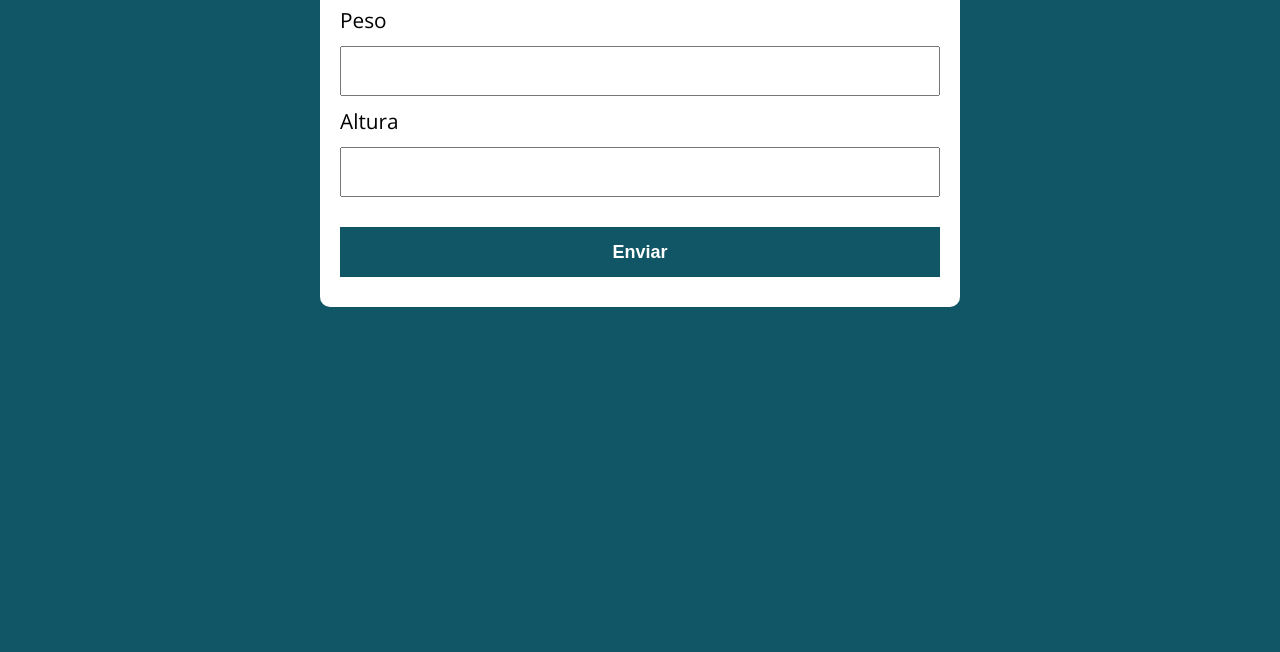
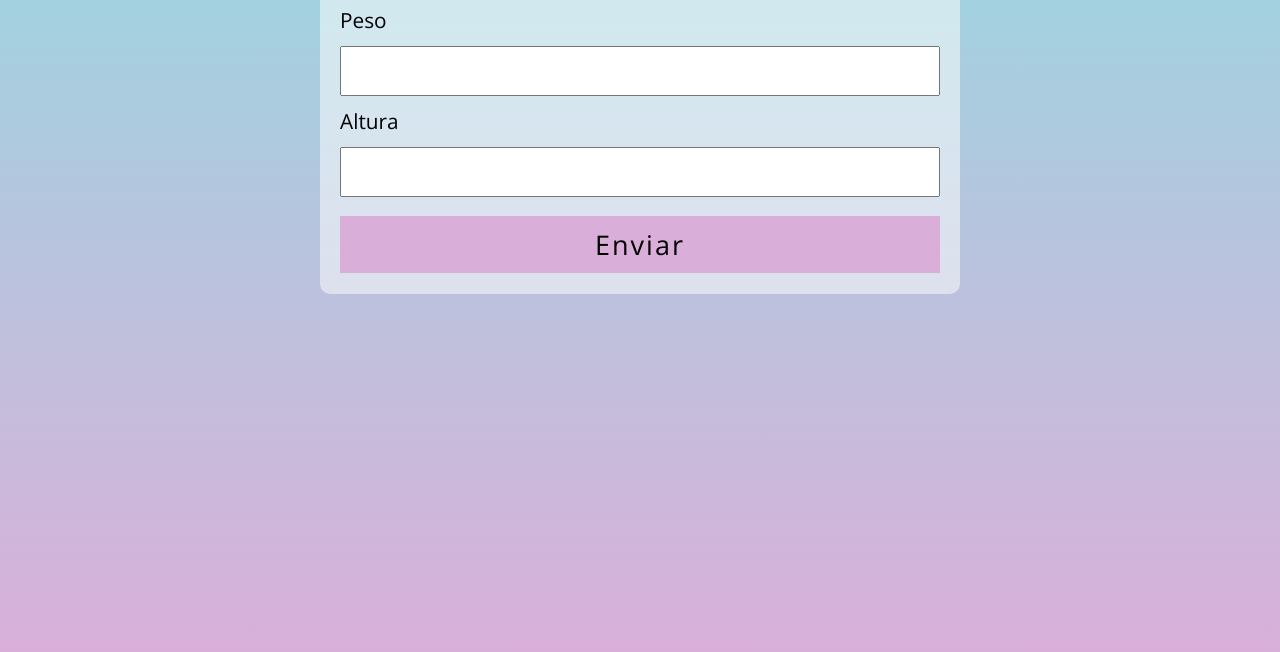
Before and after one commit to igorlops/calculando-imc, a plain HTML site: page index.html in a window 1280 px wide. Shown: the part 148-800 px from the top of the page. Drawn offline with nearby package versions, Linux system fonts and the light colour scheme.

Commit message:
alteração na cor do fundo e botão

```diff
--- a/assets/css/style.css
+++ b/assets/css/style.css
@@ -1,7 +1,6 @@
 @import url('https://fonts.googleapis.com/css?family=Open+Sans:400,700&display=swap');
 :root {
-  --primary-color: rgb(17, 86, 102);
-  --primary-color-darker: rgb(9, 48, 56);
+  --primary-color:linear-gradient(0deg, #D9AFD9 0%, #97D9E1 100%);
 }
 
 * {
@@ -16,14 +15,17 @@ body {
   font-family: 'Open sans', sans-serif;
   font-size: 1.3em;
   line-height: 1.5em;
+  background-size: cover;
+  background-attachment: fixed;
 }
 
 .container {
   max-width: 640px;
   margin: 50px auto;
-  background: #fff;
+  background:rgba(255,255,255,0.5);
   padding: 20px;
   border-radius: 10px;
+
 }
 
 form input, form label, form button {
@@ -42,22 +44,53 @@ form input:focus {
   outline: 1px solid var(--primary-color);
 }
 
-form button {
+
+
+button{
+  display: inline-block;
+  width: 200px;
+  font-size: 1.3em;
+  font-family: 'Open Sans', sans-serif;
   border: none;
-  background: var(--primary-color);
-  color: #fff;
-  font-size: 18px;
-  font-weight: 700;
-  height: 50px;
-  cursor: pointer;
-  margin-top: 30px;
+  letter-spacing: 2px;
+  text-align: center;
+  position: relative;
+  transition: all .35s;
+  top: 9px;
+  bottom: 20px;
+  overflow: hidden;
+  padding: 10px;
+  background-color: #D9AFD9;
 }
 
-form button:hover {
-  background: var(--primary-color-darker);
+button:after{
+  position: absolute;
+  content: " ";
+  top: 0;
+  left: 0;
+  width: 0;
+  height: 100%;
+  background: #3cc7d6;
+  transition: all .35s;
+  bottom: 10px;
 }
 
-.paragrafo-resultado, .bad {
+button:hover{
+  color: #fff;
+}
+
+button:hover:after{
+  width: 100%;
+  content: "Verificar IMC";
+  padding: 10px;
+}
+
+#resultado{
+  position: relative;
+  top: 20px;
+}
+
+.paragrafo-resultado,.bad {
   background: rgb(109, 255, 182);
   padding: 10px 20px;
 }
--- a/index.html
+++ b/index.html
@@ -18,7 +18,7 @@
       <input type="text" id="peso" name="peso">
       <label for="altura">Altura</label>
       <input type="text" id="altura" name="altura">
-      <button type="submit">Enviar</button>
+      <button class="wrapper" type="submit">Enviar</button>
     </form>
 
     <div id="resultado"></div>
```
